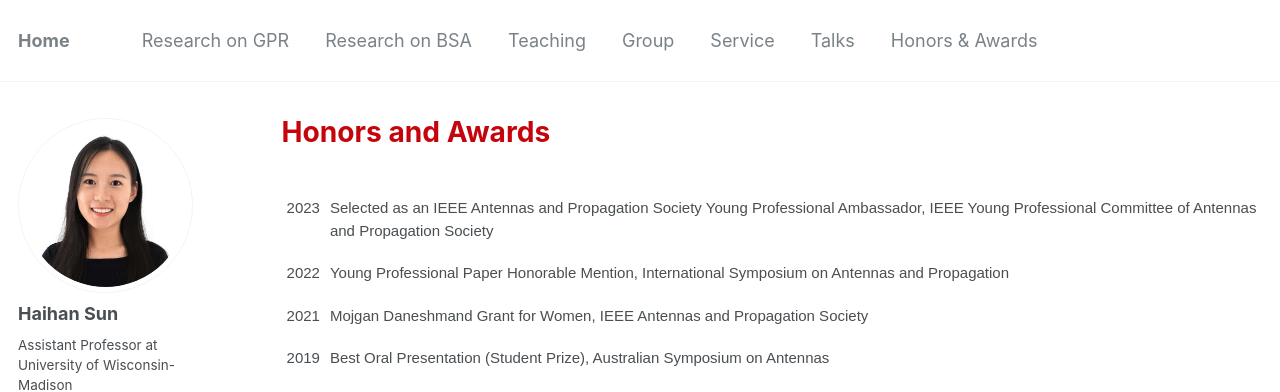
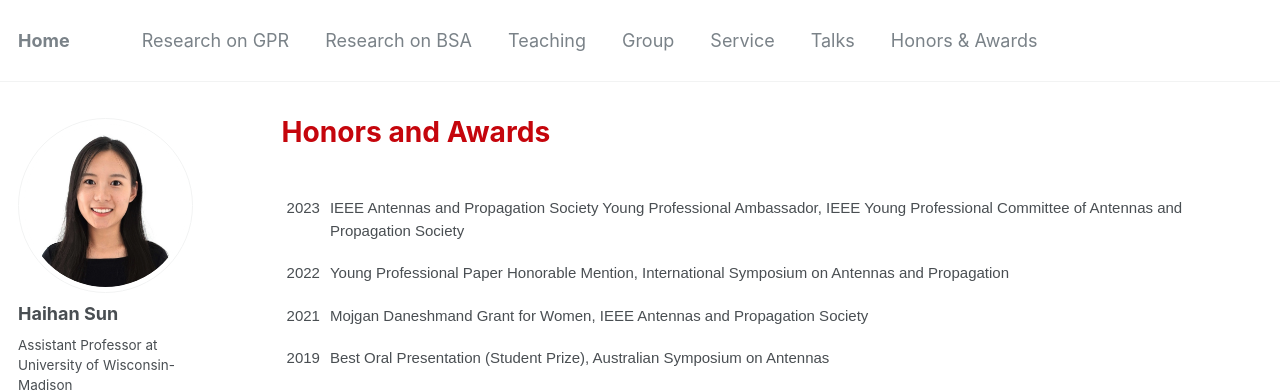
Before and after one commit to Haihan-Sun/Haihan-Sun.github.io, a Jekyll site: the page built from _pages/awards.html, in a window 1280 px wide and 1016 px high. Shown: the top 392 px of the window. Built offline with Jekyll 4.4.1, drawn with Linux system fonts in a browser that asks for light colours.

Commit message:
Update awards.html

```diff
--- a/_pages/awards.html
+++ b/_pages/awards.html
@@ -20,7 +20,7 @@ author_profile: true
 
   <tr>
     <td class="tg-ko0z">2023</td>
-    <td class="tg-ko0z">Selected as an IEEE Antennas and Propagation Society Young Professional Ambassador, IEEE Young Professional Committee of Antennas and Propagation Society <br>
+    <td class="tg-ko0z">IEEE Antennas and Propagation Society Young Professional Ambassador, IEEE Young Professional Committee of Antennas and Propagation Society <br>
 </td>
   </tr>
 
```
